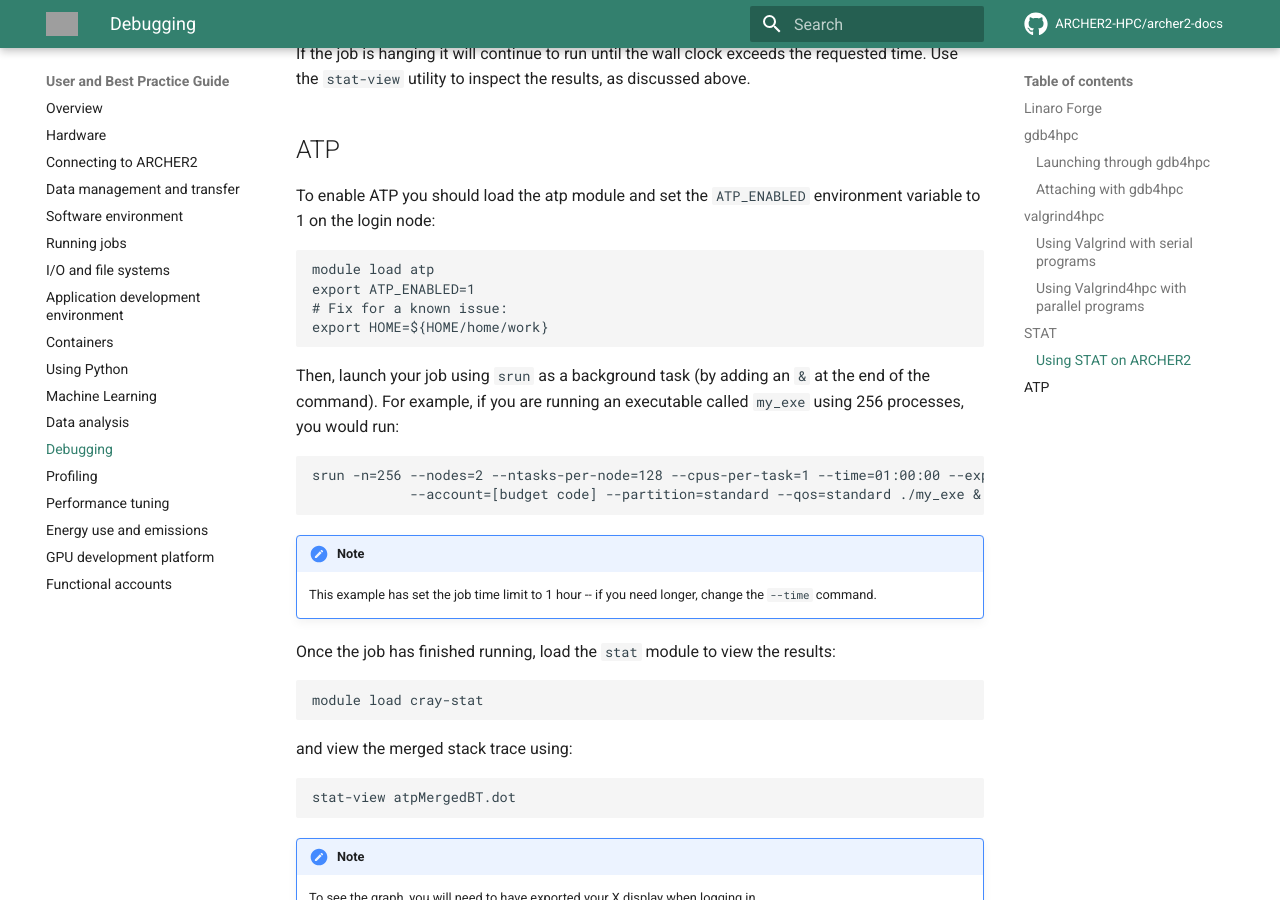
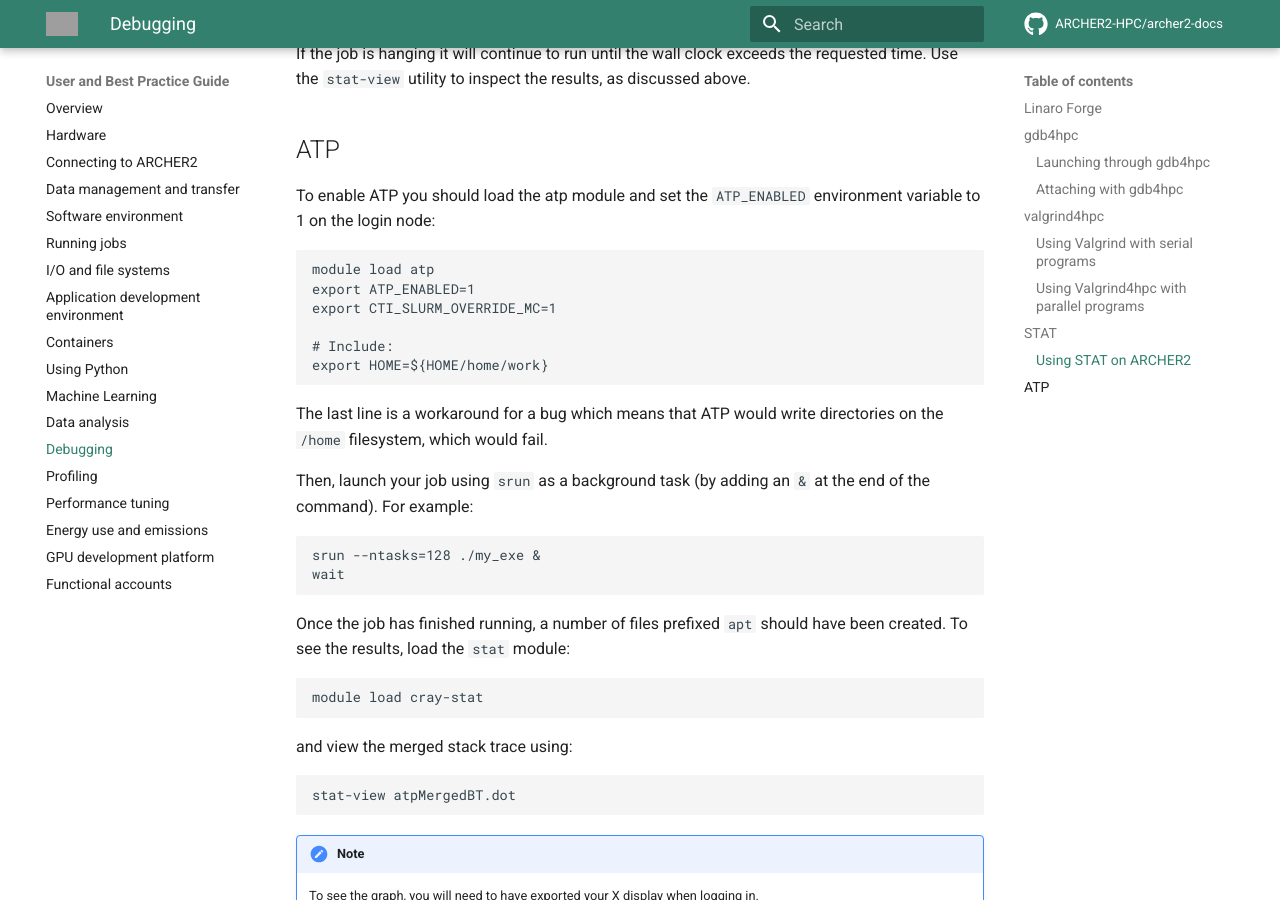
Before and after one commit to ARCHER2-HPC/archer2-docs, an MkDocs documentation site: the page built from docs/user-guide/debug.md, in a window 1280 px wide and 900 px high, scrolled down 10007 px. Built offline with MkDocs 1.6.1 and Material for MkDocs 9.7.7, drawn with Linux system fonts in a browser that asks for light colours; comment, search, counter and statistics services are not loaded; grey boxes are pictures that could not be loaded.

Commit message:
Update ATP instructions

```diff
--- a/docs/user-guide/debug.md
+++ b/docs/user-guide/debug.md
@@ -496,23 +496,22 @@
 
     module load atp
     export ATP_ENABLED=1
-    # Fix for a known issue:
+    export CTI_SLURM_OVERRIDE_MC=1
+
+    # Include:
     export HOME=${HOME/home/work}
 
+The last line is a workaround for a bug which means that ATP would
+write directories on the `/home` filesystem, which would fail.
+
 Then, launch your job using `srun` as a background task (by adding an
-`&` at the end of the command). For example, if you are running an
-executable called `my_exe` using 256 processes, you would
-    run:
+`&` at the end of the command). For example:
 
-    srun -n=256 --nodes=2 --ntasks-per-node=128 --cpus-per-task=1 --time=01:00:00 --export=ALL \
-                --account=[budget code] --partition=standard --qos=standard ./my_exe &
+    srun --ntasks=128 ./my_exe &
+    wait
 
-!!! note
-    This example has set the job time limit to 1 hour -- if you
-    need longer, change the `--time` command.
-
-Once the job has finished running, load the `stat` module to view the
-results:
+Once the job has finished running, a number of files prefixed `apt` should
+have been created. To see the results, load the `stat` module:
 
     module load cray-stat
 
```
